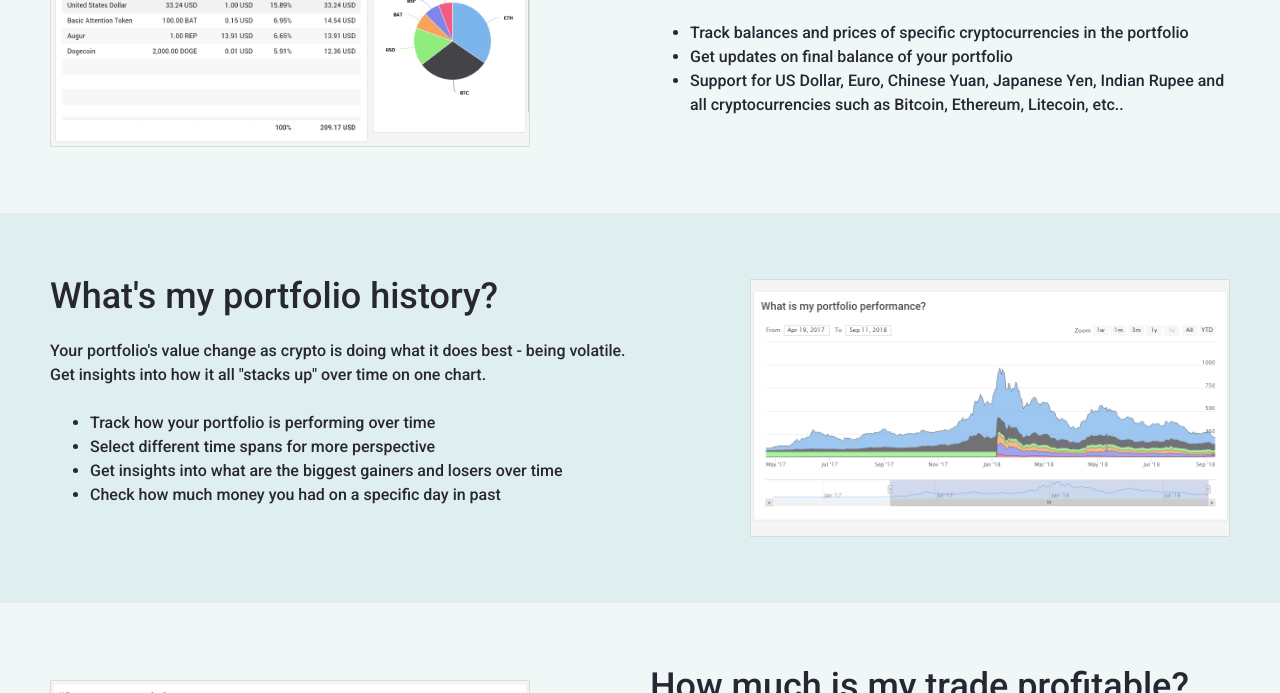
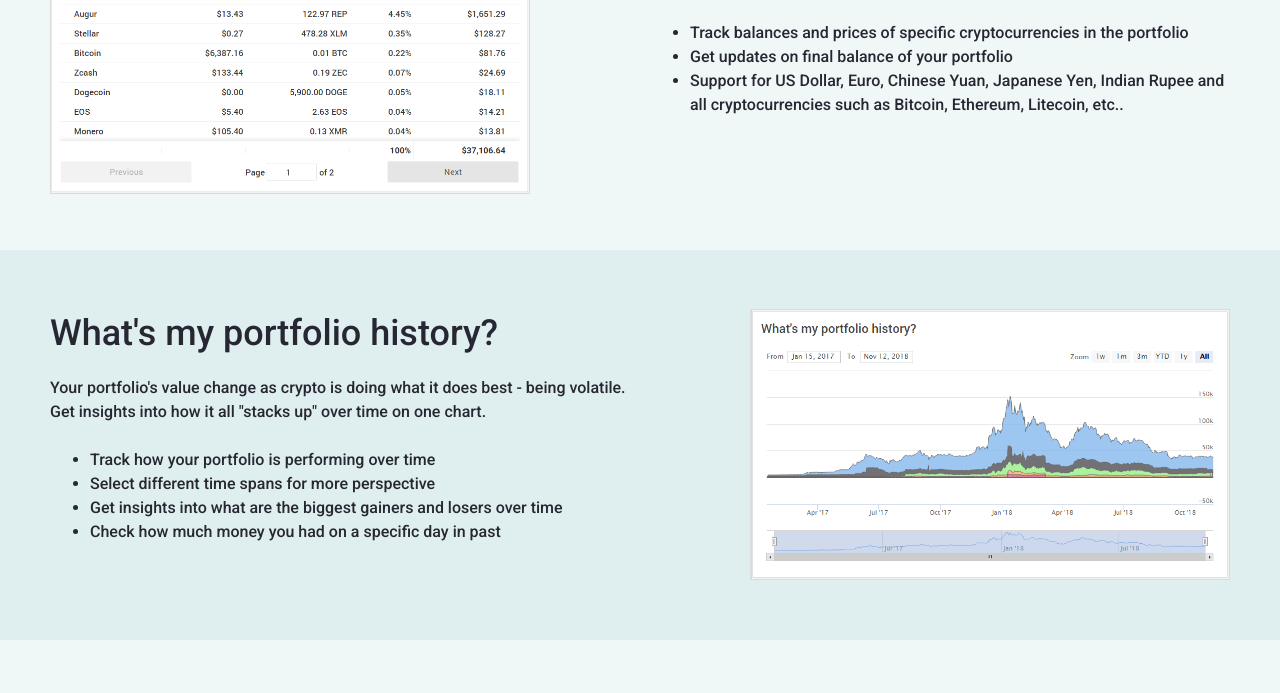
Before and after one commit to forkfolio/forkfolio-ui, a website: page docs/index.html in a window 1280 px wide. Shown: the part 759-1452 px from the top of the page. Drawn offline with Linux system fonts and the light colour scheme.

Commit message:
homepage - update images

```diff
--- a/docs/index.html
+++ b/docs/index.html
@@ -101,7 +101,7 @@
                 <div class="page-section page-section-understand-your-visitors background-ultra-light-gray js-handle-pageSectionTwoColumnWithImage js-id-8245" style="">
                     <div class="container">
                         <div class="row">
-                            <div class="col-12 col-lg-5  align-self-center"><div class="thumb"><img src="./index_files/allocation1.png" alt="" class="hidden-md-down">
+                            <div class="col-12 col-lg-5  align-self-center"><div class="thumb"><img src="./index_files/balance-sheet-today-1.png" alt="" class="hidden-md-down">
 							</div></div>
                             <div class="col-12 col-lg-6 offset-md-1 text-left">
                                 <div class="page-section-headline">
@@ -132,7 +132,7 @@
                 <div class="page-section page-section-track-your-rankings background-ultra-light-gray darker js-handle-pageSectionTwoColumnWithImage js-id-8233" style="">
                     <div class="container">
                         <div class="row row-reverse">
-                            <div class="col-12 col-lg-5 offset-md-1 align-self-center"><div class="thumb"><img src="./index_files/allocation2.png" alt="" class="hidden-md-down">
+                            <div class="col-12 col-lg-5 offset-md-1 align-self-center"><div class="thumb"><img src="./index_files/portfolio-history-1.png" alt="" class="hidden-md-down">
 							</div></div>
                             <div class="col-12 col-lg-6 text-left">
                                 <div class="page-section-headline">
--- a/package.json
+++ b/package.json
@@ -1,6 +1,6 @@
 {
   "name": "forkfolio-ui",
-  "version": "1.8.3",
+  "version": "1.8.4",
   "private": true,
   "homepage": "https://forkfol.io/app",
   "dependencies": {
```
Also changed, not shown: docs/index_files/allocation1.png (deleted), docs/index_files/allocation2.png (deleted), docs/index_files/balance-sheet-today-1.png (added), docs/index_files/portfolio-history-1.png (added).
